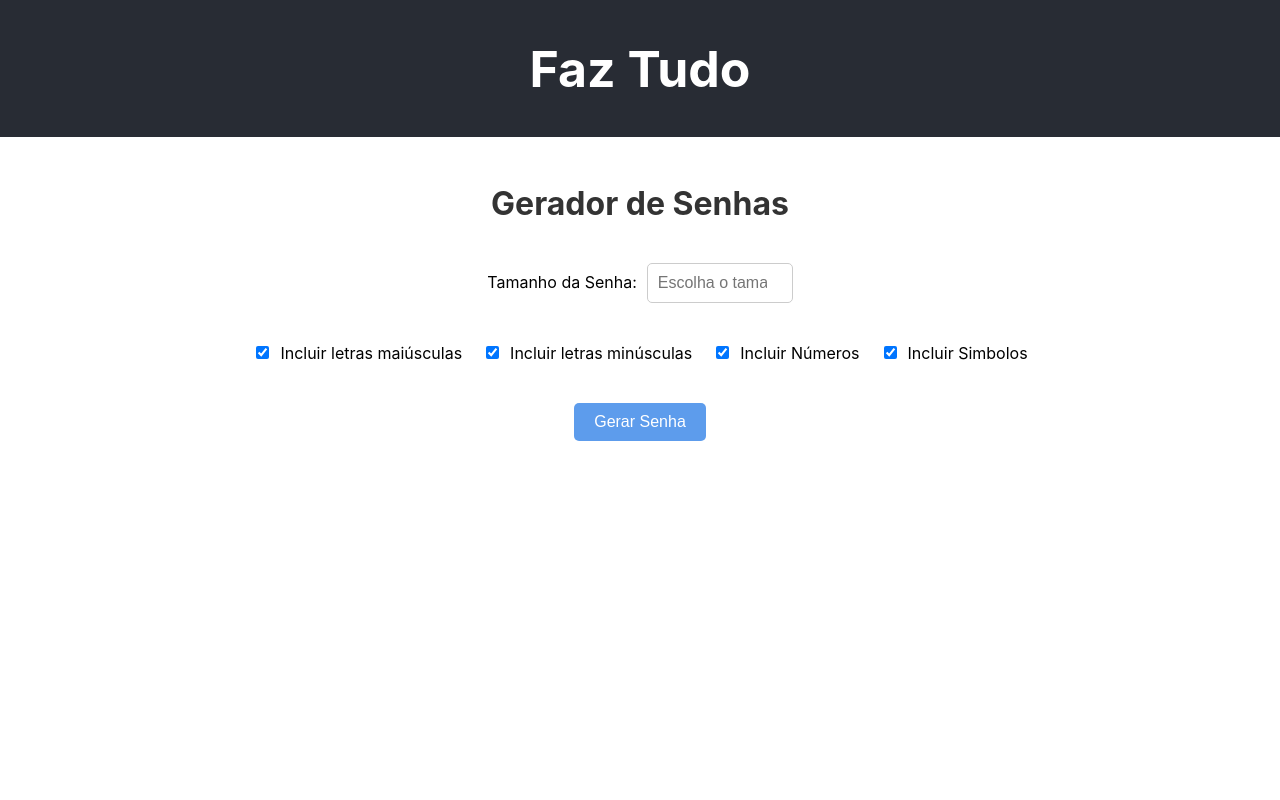
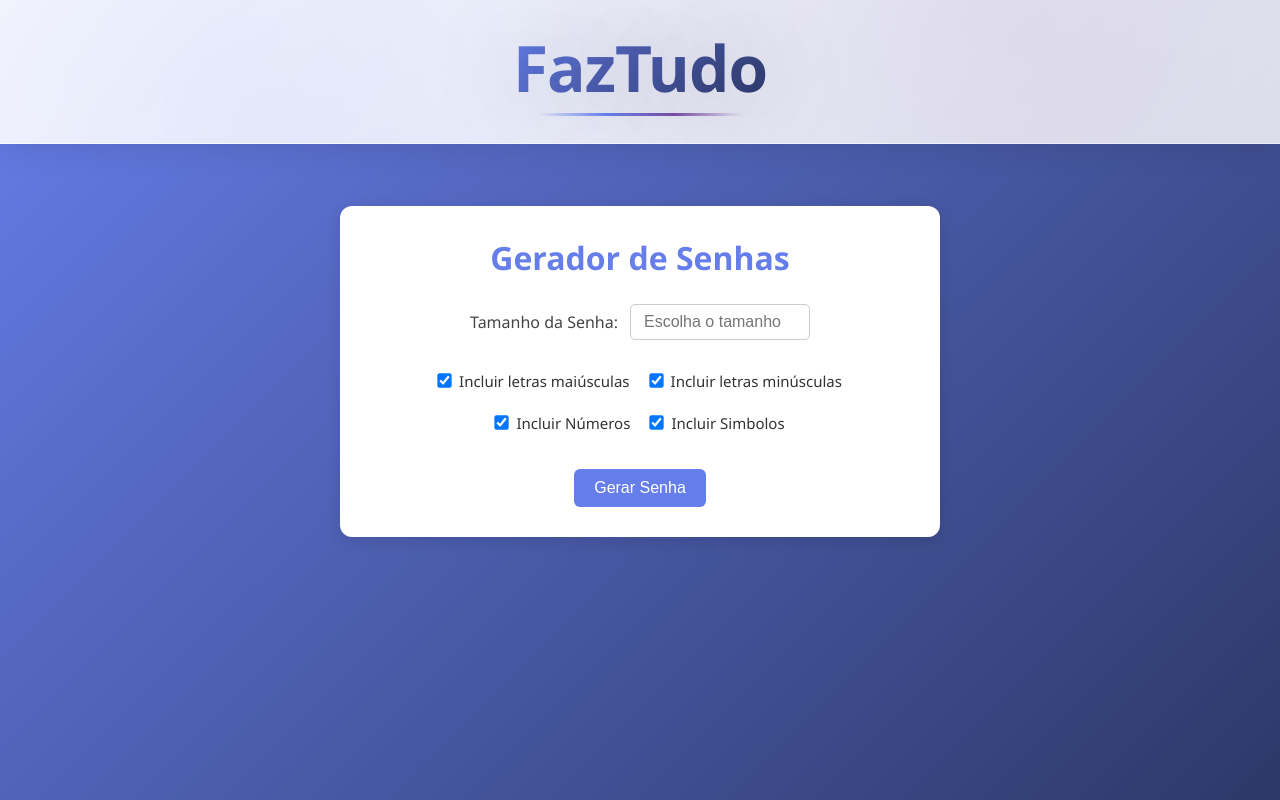
Before and after one commit to VictorCharro/faztudo, a React (Create React App) app in the folder frontend/: page /geradorsenha in a window 1280 px wide. Built offline with nearby package versions, Linux system fonts and the light colour scheme.

Commit message:
Reformulação do site por completo

```diff
--- a/frontend/src/App.css
+++ b/frontend/src/App.css
@@ -1,74 +1,271 @@
+* {
+  margin: 0;
+  padding: 0;
+  box-sizing: border-box;
+}
+
+body {
+  font-family: 'Segoe UI', Tahoma, Geneva, Verdana, sans-serif;
+  background: linear-gradient(135deg, #667eea 0%, #000000 180%);
+  min-height: 100vh;
+  color: #333;
+}
+
 .App {
+  min-height: 100vh;
+  display: flex;
+  flex-direction: column;
+}
+
+.App-header-custom {
+  background: linear-gradient(135deg, rgba(255, 255, 255, 0.95) 0%, rgba(255, 255, 255, 0.85) 100%);
+  backdrop-filter: blur(20px);
+  padding: 1.5rem 2rem;
+  box-shadow: 0 4px 30px rgba(0, 0, 0, 0.1);
+  border-bottom: 1px solid rgba(255, 255, 255, 0.3);
+  display: flex;
+  align-items: center;
+  justify-content: center;
+  position: relative;
+  overflow: hidden;
+}
+
+.App-header-custom::before {
+  content: '';
+  position: absolute;
+  top: 0;
+  left: 0;
+  right: 0;
+  bottom: 0;
+  background:
+    radial-gradient(circle at 20% 80%, rgba(102, 126, 234, 0.1) 0%, transparent 50%),
+    radial-gradient(circle at 80% 20%, rgba(118, 75, 162, 0.1) 0%, transparent 50%);
+  pointer-events: none;
+}
+
+.logo-link {
+  text-decoration: none;
+  color: inherit;
+  position: relative;
+  z-index: 2;
+}
+
+.logo-container {
+  text-align: center;
+  position: relative;
+}
+
+.logo-container h1 {
+  font-size: 4rem;
+  font-weight: 800;
+  background: linear-gradient(135deg, #667eea 0%, #000000 180%);
+  -webkit-background-clip: text;
+  -webkit-text-fill-color: transparent;
+  background-clip: text;
+  margin-bottom: 0.5rem;
+  letter-spacing: -1px;
+  text-shadow: 0 4px 20px rgba(0, 0, 0, 0.1);
+  position: relative;
+  display: inline-block;
+  text-shadow: 0 1px 100px rgba(0, 0, 0, 0.3);
+}
+
+.logo-container h1::after {
+  content: '';
+  position: absolute;
+  bottom: -5px;
+  left: 10%;
+  width: 80%;
+  height: 3px;
+  background: linear-gradient(90deg, transparent, #667eea, #764ba2, transparent);
+  border-radius: 10px;
+}
+
+.tagline {
+  font-size: 1.1rem;
+  color: #666;
+  font-weight: 500;
+  letter-spacing: 2px;
+  text-transform: uppercase;
+  position: relative;
+  padding: 0.5rem 1rem;
+  background: rgba(102, 126, 234, 0.1);
+  border-radius: 25px;
+  display: inline-block;
+  backdrop-filter: blur(10px);
+}
+
+/* Conteúdo principal */
+.App-main-content {
+  flex: 1;
+  padding: 2rem;
+  max-width: 1200px;
+  margin: 0 auto;
+  width: 100%;
+}
+
+/* Hero Section */
+.hero-section {
+  text-align: center;
+  padding: 3rem 1rem;
+  color: white;
+}
+
+.hero-subtitle {
+  font-size: 1.3rem;
+  opacity: 0.9;
+  max-width: 600px;
+  margin: 0 auto;
+  line-height: 1.6;
+  color: rgb(255, 255, 255);
+}
+
+/* Grid de ferramentas */
+.tools-section {
+  margin: 3rem 0;
+}
+
+.tools-grid {
+  display: grid;
+  grid-template-columns: repeat(auto-fit, minmax(300px, 1fr));
+  gap: 1.5rem;
+  margin-top: 2rem;
+}
+
+.tool-card {
+  background: rgba(255, 255, 255, 0.95);
+  backdrop-filter: blur(10px);
+  border-radius: 20px;
+  padding: 2rem;
+  text-decoration: none;
+  color: inherit;
+  transition: all 0.3s ease;
+  border: 1px solid rgba(255, 255, 255, 0.2);
+  box-shadow: 0 8px 32px rgba(0, 0, 0, 0.1);
+  display: flex;
+  flex-direction: column;
+  align-items: center;
   text-align: center;
 }
 
-.App-header-custom {
-  background-color: #282c34;
-  padding: 5px;
-  color: white;
-  text-align: center;
+.tool-card:hover {
+  transform: translateY(-5px);
+  box-shadow: 0 15px 40px rgba(0, 0, 0, 0.2);
+  background: rgba(255, 255, 255, 1);
 }
 
-.App-header-custom a {
-  text-decoration: none; /* Remove o sublinhado */
-  color: white; /* Mantém a cor do texto branca */
-  font-size: 25px;
+.tool-icon {
+  font-size: 3rem;
+  margin-bottom: 1rem;
 }
 
-/* Opcional: Adiciona um efeito sutil ao passar o mouse */
-.App-header-custom a:hover {
-  opacity: 0.8;
+.tool-name {
+  font-size: 1.4rem;
+  font-weight: 600;
+  margin-bottom: 1rem;
+  color: #333;
 }
 
-.App-nav-list {
-  list-style-type: none;
-  padding: 0;
-  display: flex;
-  justify-content: center;
-  gap: 20px;
+.tool-description {
+  color: #666;
+  line-height: 1.5;
+  margin-bottom: 1.5rem;
+  flex: 1;
 }
 
-.App-nav-list a {
-  color: white;
-  text-decoration: none;
-  font-size: 1.2em;
+.tool-cta {
+  color: #667EEA;
+  font-weight: 600;
   transition: color 0.3s ease;
 }
 
-.App-nav-list a:hover {
-  color: #61dafb;
+.tool-card:hover .tool-cta {
+  color: #764ba2;
 }
 
-.App-main-content {
-  padding: 20px;
+/* Features Section */
+.features-section {
+  text-align: center;
+  padding: 4rem 1rem;
+  color: white;
 }
 
-.App-nav-list {
-    list-style-type: none;
-    padding: 0;
-    display: flex;
-    justify-content: center; /* Centraliza a lista */
-    gap: 15px; /* Espaço entre os botões */
+.features-section h2 {
+  font-size: 2.5rem;
+  margin-bottom: 3rem;
+  font-weight: 600;
 }
 
-.button-link,
-.button-link:link,
-.button-link:visited {
-    display: inline-block;
-    padding: 10px 20px;
-    background-color: black;
-    color: white !important;
-    text-decoration: none !important;
-    border-radius: 8px;
-    font-size: 18px;
-    transition: background-color 0.3s ease, transform 0.2s ease;
-    border: none;
-    cursor: pointer;
+.features-grid {
+  display: grid;
+  grid-template-columns: repeat(auto-fit, minmax(250px, 1fr));
+  gap: 2rem;
+  max-width: 1000px;
+  margin: 0 auto;
 }
 
-/* Estilo quando o mouse passar por cima */
-.button-link:hover {
-    background-color: #007bff;
-    transform: translateY(-2px);
-    color: white;
+.feature {
+  background: rgba(255, 255, 255, 0.1);
+  backdrop-filter: blur(10px);
+  border-radius: 15px;
+  padding: 2rem;
+  border: 1px solid rgba(255, 255, 255, 0.2);
 }
+
+.feature-icon {
+  font-size: 2.5rem;
+  margin-bottom: 1rem;
+}
+
+.feature h3 {
+  font-size: 1.3rem;
+  margin-bottom: 1rem;
+  font-weight: 600;
+}
+
+.feature p {
+  opacity: 0.9;
+  line-height: 1.5;
+}
+
+/* Responsividade */
+@media (max-width: 768px) {
+  .App-main-content {
+    padding: 1rem;
+  }
+
+  .hero-title {
+    font-size: 2.2rem;
+  }
+
+  .hero-subtitle {
+    font-size: 1.1rem;
+  }
+
+  .tools-grid {
+    grid-template-columns: 1fr;
+    gap: 1rem;
+  }
+
+  .tool-card {
+    padding: 1.5rem;
+  }
+
+  .features-grid {
+    grid-template-columns: 1fr;
+  }
+
+  .logo-container h1 {
+    font-size: 2rem;
+  }
+}
+
+@media (max-width: 480px) {
+  .hero-title {
+    font-size: 1.8rem;
+  }
+
+  .features-section h2 {
+    font-size: 2rem;
+  }
+}
--- a/frontend/src/App.js
+++ b/frontend/src/App.js
@@ -10,12 +10,65 @@ import GeradorSenha from './components/GeradorSenha';
 import CalculadoraIMC from './components/CalculadoraIMC';
 
 function App() {
+  const tools = [
+    {
+      path: "/inversor",
+      name: "Inversor de Texto",
+      description: "Inverta qualquer texto de forma rápida e simples",
+      icon: <img src="https://img.icons8.com/?size=100&id=60699&format=png&color=667eea" alt="Inversor Icon"
+        width="50"
+        height="50" />
+    },
+    {
+      path: "/contador",
+      name: "Contador de Pontos",
+      description: "Conte e gerencie pontuações facilmente",
+      icon: <img src="https://img.icons8.com/?size=100&id=60kO5lSIcW3O&format=png&color=667eea" alt="Contador Icon"
+        width="50"
+        height="50" />
+    },
+    {
+      path: "/geradorqrcode",
+      name: "Gerador de QR Code",
+      description: "Crie QR Codes personalizados em segundos",
+      icon: <img src="https://img.icons8.com/?size=100&id=UBvObYl8hwHF&format=png&color=667eea" alt="QR Code Icon"
+        width="50"
+        height="50" />
+    },
+    {
+      path: "/sorteadordenumero",
+      name: "Sorteador de Números",
+      description: "Sorteie números aleatórios com configurações flexíveis",
+      icon: <img src="https://img.icons8.com/?size=100&id=8Bv7Az7nb1dV&format=png&color=667eea" alt="Sorteador Icon"
+        width="50"
+        height="50" />
+    },
+    {
+      path: "/geradorsenha",
+      name: "Gerador de Senhas",
+      description: "Crie senhas seguras e personalizadas",
+      icon: <img src="https://img.icons8.com/?size=100&id=Olb7kLksOqH2&format=png&color=667eea" alt="Senha Icon"
+        width="50"
+        height="50" />
+    },
+    {
+      path: "/calculadoraimc",
+      name: "Calculadora de IMC",
+      description: "Calcule seu Índice de Massa Corporal",
+      icon: <img src="https://img.icons8.com/?size=100&id=4CyHl4ks2qX0&format=png&color=667eea" alt="IMC Icon"
+        width="50"
+        height="50" />
+    },
+  ];
+
   return (
     <Router>
       <div className="App">
         <header className="App-header-custom">
-          <Link to="/">
-            <h1>Faz Tudo</h1>
+          <Link to="/" className="logo-link">
+            <div className="logo-container">
+              <h1>FazTudo</h1>
+            </div>
           </Link>
         </header>
 
@@ -30,33 +83,31 @@ function App() {
             <Route
               path="/"
               element={
-                <div>
-                  <h2>Bem-vindo ao Faz Tudo!</h2>
-                  <p>Escolha uma ferramenta no menu para começar.</p>
-                  <nav>
-                    <ul className="App-nav-list">
-                      <li>
-                        <Link to="/inversor" className="button-link">Inversor de Texto</Link>
-                      </li>
-                      <li>
-                        <Link to="/contador" className="button-link">Contador de Pontos</Link>
-                      </li>
-                      <li>
-                        <Link to="/geradorqrcode" className="button-link">Gerador de QR Code</Link>
-                      </li>
-                      <li>
-                        <Link to="/sorteadordenumero" className="button-link">Sorteador de Numeros</Link>
-                      </li>
-                      <li>
-                        <Link to="/geradorsenha" className="button-link">Gerador de Senhas</Link>
-                      </li>
-                    </ul>
-                    <ul className="App-nav-list">
-                      <li>
-                        <Link to="/calculadoraimc" className="button-link">Calculadora de IMC</Link>
-                      </li>
-                    </ul>
-                  </nav>
+                <div className="home-container">
+                  {/* Hero Section */}
+                  <section className="hero-section">
+                    <h3 className="hero-subtitle">
+                      Acesse gratuitamente nossas ferramentas práticas e eficientes para facilitar seu dia a dia.
+                    </h3>
+                  </section>
+
+                  {/* Tools Grid */}
+                  <section className="tools-section">
+                    <div className="tools-grid">
+                      {tools.map((tool, index) => (
+                        <Link
+                          key={index}
+                          to={tool.path}
+                          className="tool-card"
+                        >
+                          <div className="tool-icon">{tool.icon}</div>
+                          <h3 className="tool-name">{tool.name}</h3>
+                          <p className="tool-description">{tool.description}</p>
+                          <span className="tool-cta">Usar Ferramenta →</span>
+                        </Link>
+                      ))}
+                    </div>
+                  </section>
                 </div>
               }
             />
--- a/frontend/src/components/Contador.css
+++ b/frontend/src/components/Contador.css
@@ -84,7 +84,7 @@
 .botao-reset {
     padding: 12px 25px;
     font-size: 1.2em;
-    background-color: #9e9e9e;
+    background-color: #667EEA;
     color: white;
     border: none;
     border-radius: 5px;
--- a/frontend/src/components/GeradorQrCode.css
+++ b/frontend/src/components/GeradorQrCode.css
@@ -10,7 +10,7 @@
 }
 
 .qrcode-container h2 {
-    color: #333;
+    color: #667EEA;
     font-size: 2em;
     margin-bottom: 20px;
 }
@@ -52,7 +52,7 @@
 .gerar-botao {
     width: 100%;
     padding: 12px 20px;
-    background-color: #007bff;
+    background-color: #667EEA;
     color: white;
     border: none;
     border-radius: 8px;
--- a/frontend/src/components/GeradorSenha.css
+++ b/frontend/src/components/GeradorSenha.css
@@ -1,53 +1,103 @@
-.checkbox-list {
-  list-style: none;        /* tira bolinhas */
-  padding: 0;              /* tira recuo padrão */
-  margin: 10px;          /* espaço vertical da lista */
+.gerador-senha-container {
   display: flex;
-  flex-direction: row;  /* itens um abaixo do outro */
-  gap: 20px;               /* espaçamento entre cada item */
-  justify-content: center;
-  margin-bottom: 10px;
+  flex-direction: column;
+  align-items: center;
+  text-align: center;
+
+  margin-top: 30px;
+  background-color: #ffffff;
+  padding: 30px 40px;
+  border-radius: 12px;
+  box-shadow: 0 4px 15px rgba(0, 0, 0, 0.1);
+  width: 100%;
+  max-width: 600px;
+  margin-left: auto;
+  margin-right: auto;
 }
 
-.checkbox-list li {
-  margin: 0;
+.gerador-senha-container h2 {
+  color: #667EEA;
+  margin-bottom: 25px;
+}
+
+.input-group {
+  display: flex;
+  align-items: center;
+  justify-content: center;
+  gap: 12px;
+  margin-bottom: 25px;
+}
+
+.input-group label {
+  font-weight: 500;
+  color: #444;
+}
+
+.input-tamanho-senha {
+  width: 180px;
+  padding: 8px;
+  border-radius: 5px;
+  border: 1px solid #ccc;
+  font-size: 16px;
+  text-align: center;
+  transition: all 0.2s ease;
+}
+
+.input-tamanho-senha:focus {
+  outline: none;
+  border-color: #5d9cec;
+  box-shadow: 0 0 5px #5d9cec;
+}
+
+.checkbox-list {
+  list-style: none;
+  padding: 0;
+  margin: 5px 0 15px 0;
+  display: flex;
+  gap: 20px;
 }
 
 .checkbox-list label {
-  display: flex;
-  align-items: center;
-  gap: 8px;                /* espaço entre checkbox e texto */
+  cursor: pointer;
+  color: #333;
+  font-size: 15px;
+}
+
+.checkbox-list input[type="checkbox"] {
+  margin-right: 8px;
+  transform: scale(1.1);
   cursor: pointer;
 }
 
-.input-tamanho-senha {
-    width: 10%;
-    padding: 10px;
-    margin: 30px 0;
-    border-radius: 5px;
-    border: 1px solid #ccc;
-    font-size: 16px;
-    text-align: center;
+.generate-button {
+  padding: 10px 20px;
+  font-size: 16px;
+  background-color: #667EEA;
+  color: white;
+  border: none;
+  border-radius: 6px;
+  cursor: pointer;
+  transition: 0.3s;
 }
 
-.input-group label {
-    margin-right: 10px;
+.generate-button:hover {
+  background-color: #4a8ad8;
+}
+
+.result {
+  margin-top: 30px;
+  background-color: #e8f5e9;
+  padding: 15px;
+  border-radius: 6px;
+  font-size: 18px;
+  color: #2e7d32;
+  font-weight: bold;
 }
 
 .generated-password {
-    margin-top: 20px;
-    padding: 15px;
-    background-color: #e8f5e9;
-    border-radius: 5px;
-    font-size: 20px;
-    font-weight: bold;
-    color: #2e7d32;
+  font-family: monospace;
+  margin-top: 10px;
+  font-size: 18px;
+  color: #000;
+  word-break: break-all;
 }
-
-.result {
-    margin-top: 40px;
-}
-
-.generate-button{
-    margin-top: 30px;
-}
--- a/frontend/src/components/GeradorSenha.js
+++ b/frontend/src/components/GeradorSenha.js
@@ -63,7 +63,8 @@ function GeradorSenha() {
                         Incluir letras minúsculas
                     </label>
                 </li>
-
+</ul>
+<ul className="checkbox-list">
                 <li>
                     <label>
                         <input
--- a/frontend/src/components/Inversor.css
+++ b/frontend/src/components/Inversor.css
@@ -8,14 +8,13 @@
     font-family: Arial, sans-serif;
     text-align: center;
 
-    /* Propriedades adicionadas para alinhamento */
     display: flex;
     flex-direction: column;
     align-items: center;
 }
 
 h2 {
-    color: #333;
+    color: #667EEA;
     font-size: 2em;
     margin-bottom: 10px;
 }
@@ -45,7 +44,7 @@ p {
 .invert-button {
     margin-top: 20px;
     padding: 12px 25px;
-    background-color: #5d9cec;
+    background-color: #667EEA;
     color: white;
     border: none;
     border-radius: 8px;
--- a/frontend/src/components/SorteadorDeNumero.css
+++ b/frontend/src/components/SorteadorDeNumero.css
@@ -1,28 +1,49 @@
 .sorteador-container {
-  display: flex;        /* linha única */
-  gap: 40px;            /* espaço entre os dois blocos */
-  justify-content: center;
+  display: flex;
+  flex-direction: column;
+  align-items: center;
+  text-align: center;
+  margin-top: 30px;
+
+   background-color: #ffffff;
+  padding: 30px 40px;
+  border-radius: 12px;
+  box-shadow: 0 4px 15px rgba(0, 0, 0, 0.1);
+  width: 100%;
+  max-width: 600px;
+  margin-left: auto;
+  margin-right: auto;
+}
+
+.sorteador-container p {
+  margin-bottom: 40px;
+  color: #000000;
 }
 
 .sorteador-bloco {
-  display: flex;        /* label + input juntos */
-  align-items: center;  /* alinhar label e input */
+  display: flex;
+  align-items: center;
   justify-content: center;
-  gap: 10px;             /* espaço pequeno entre label e input */
+  gap: 10px;
+  margin-bottom: 15px;
 }
 
+.sorteador-bloco label {
+  font-weight: bold;
+}
 
-.input-minimo, .input-maximo {
-    width: 50%;
-    padding: 10px;
-    margin: 30px 0;
+.input-minimo,
+.input-maximo {
+  width: 200px;
+  padding: 8px;
   border-radius: 5px;
   border: 1px solid #ccc;
   font-size: 16px;
   text-align: center;
 }
 
-.input-minimo :focus, .input-maximo :focus {
+.input-minimo:focus,
+.input-maximo:focus {
   outline: none;
   border-color: #5d9cec;
   box-shadow: 0 0 5px #5d9cec;
@@ -30,9 +51,9 @@
 
 button {
   padding: 10px 20px;
-    margin-top: 10px;
+  margin-top: 20px;
   font-size: 16px;
-    background-color: #5d9cec;
+  background-color: #667EEA;
   color: white;
   border: none;
   border-radius: 5px;
@@ -45,7 +66,7 @@ button:hover {
 }
 
 .resultado {
-    margin-top: 20px;
+  margin-top: 40px;
   padding: 15px;
   background-color: #e8f5e9;
   border-radius: 5px;
--- a/frontend/src/components/SorteadorDeNumero.js
+++ b/frontend/src/components/SorteadorDeNumero.js
@@ -7,11 +7,11 @@ function SorteadorDeNumero() {
     const [numeroSorteado, setNumeroSorteado] = useState(null);
 
     return (
-        <div>
+        <div className="sorteador-container">
             <h2>Sorteador de Números</h2>
             <p>Digite os valores mínimo e máximo para sortear um número:</p>
 
-            <div className="sorteador-container">
+            <div>
                 <div className="sorteador-bloco">
                     <label>Valor Mínimo:</label>
                     <input
```
Also changed, not shown: frontend/src/components/CalculadoraIMC.css (+16 -4 lines). Lines whose indentation alone changed are shown as unchanged.
